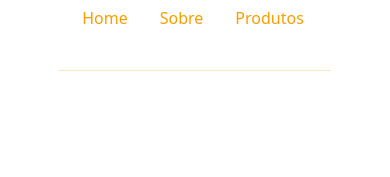
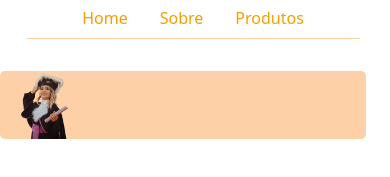
Before and after one commit to ArthurPrestes/DevocionalKids, a plain HTML site: page index.html in a window 390 px wide. Shown: the part 129-306 px from the top of the page. Drawn offline with nearby package versions, Linux system fonts and the light colour scheme.

Commit message:
Add files via upload
inicio Bio
Add foto perfil e ajuste responsivo do background com a foto.

```diff
--- a/index.css
+++ b/index.css
@@ -9,12 +9,25 @@ header {
     .nav{
         --bs-nav-link-color:#f59f01;
     }
-    .linhaHeader {
-        text-align: left;
-        width: 90%;
-    }
+
 }
 .imgHeader {
     max-width: 843px;
     width: 100%;
 }
+
+.fotoPerfil {
+    width: 100%;
+    max-width: 287px;
+}
+.backBio {
+    width: 100%;
+    height: auto;
+    border-radius: 5px;
+    background-color: #FDD0A7;
+}
+.linhaHeader {
+    text-align: left;
+    width: 90%;
+    border-bottom: 1.5px solid #fdd0a7;
+}
--- a/index.html
+++ b/index.html
@@ -20,8 +20,9 @@
                 </div>
             </div>
 
-            <div class="row g-2">
+            <div class="row g-2 ">
                 <ul class="nav justify-content-center">
+
                     <li class="nav-item">
                       <a class="nav-link active" aria-current="page" href="#">Home</a>
                     </li>
@@ -31,6 +32,8 @@
                     <li class="nav-item">
                       <a class="nav-link" href="#">Produtos</a>
                     </li>
+
+                    <div class="linhaHeader"></div>
                 </ul>
             </div>
             <div class="row g-2">
@@ -38,7 +41,7 @@
                 <div class="p-3"></div>
               </div>
               <div class="col-10">
-                <div class="p-3"><hr></div>
+                <div class="p-3"></div>
               </div>
               <div class="col-1">
                 <div class="p-3"></div>
@@ -47,5 +50,24 @@
           </div>
 
     </header>
+
+    <main>
+      <div class="container text-center">
+        <div class="row backBio">
+          <div class="col">
+            <img src="assets/img/perfilRaquel.png" class="img-fluid" alt="Responsive image">
+          </div>
+          <div class="col-6">
+
+          </div>
+          <div class="col">
+
+          </div>
+        </div>
+    </main>
+
+    <footer>
+
+    </footer>
 </body>
 </html>
```
Also changed, not shown: assets/img/perfilRaquel.png (added).
